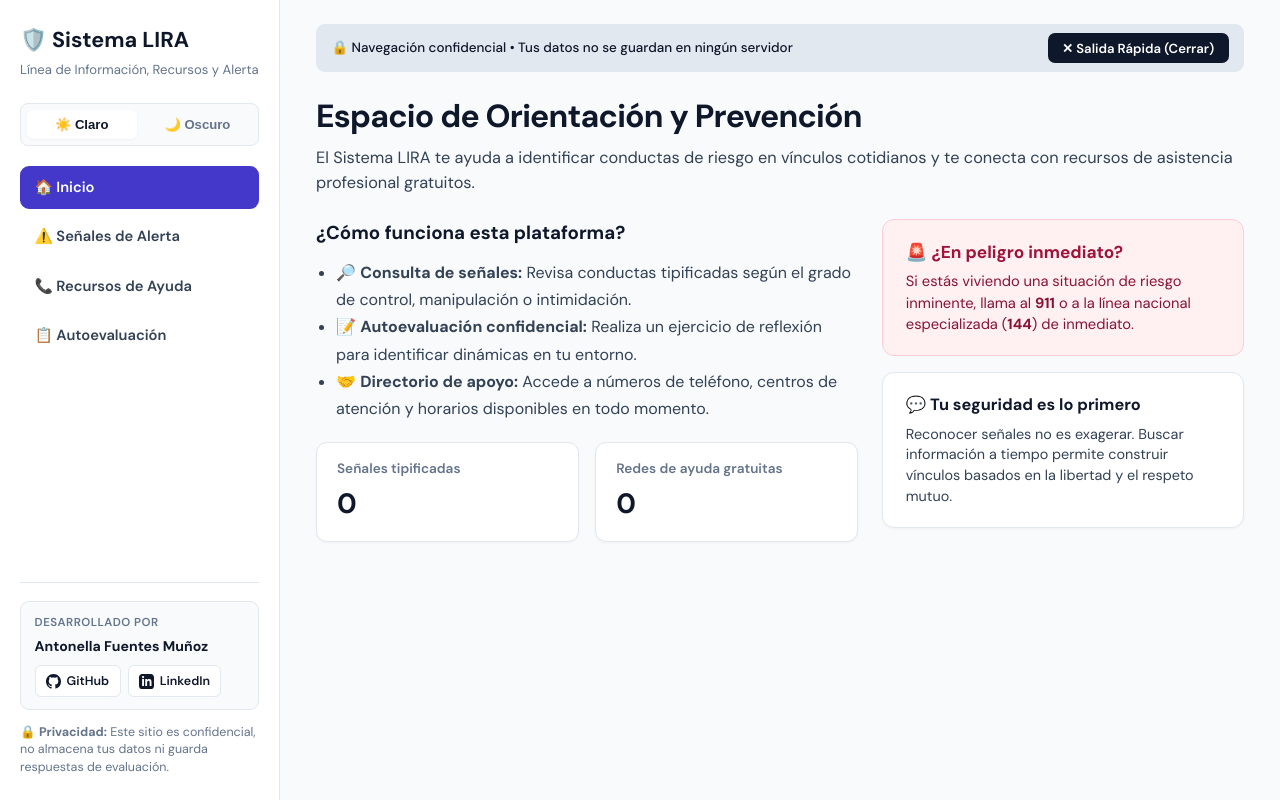
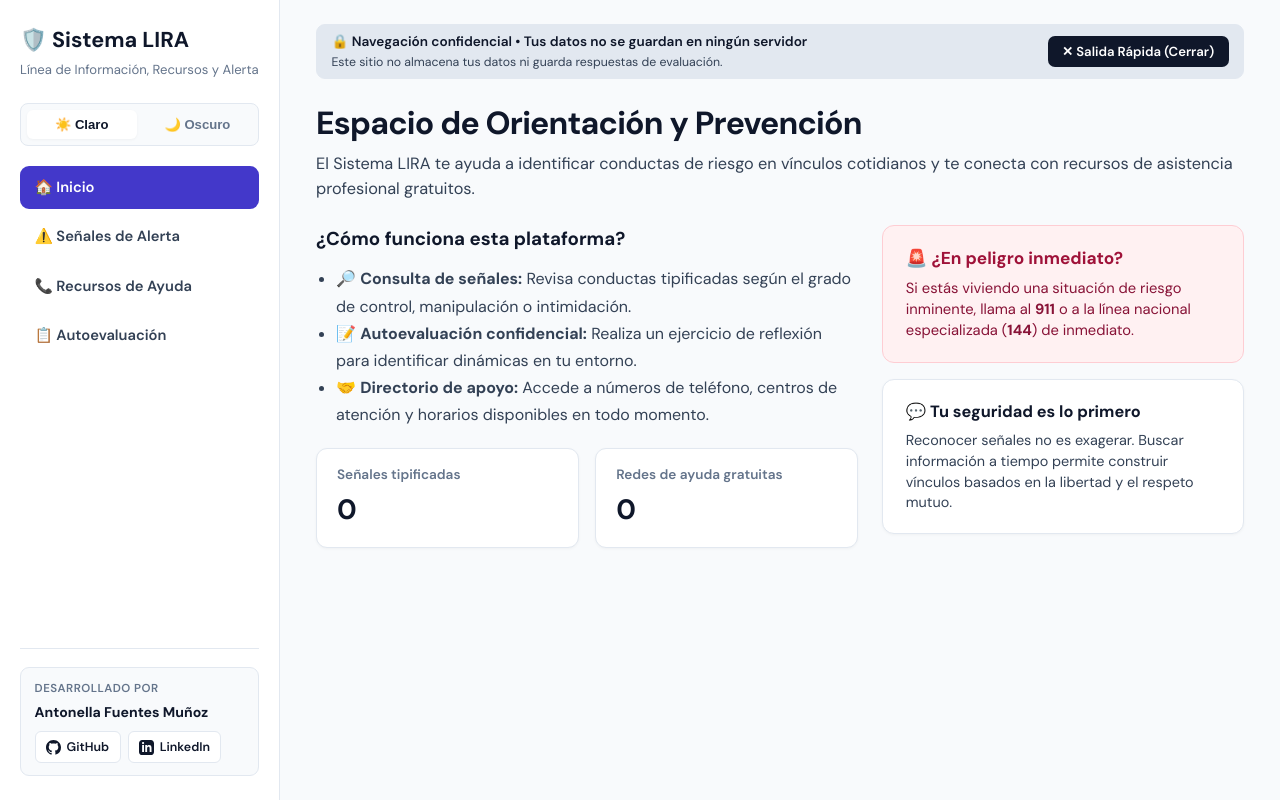
Before and after one commit to antonellaafuentes/Sistema-LIRA, a FastAPI app: page / in a window 1280 px wide. Run offline with FastAPI, Linux system fonts and the light colour scheme.

Commit message:
feat(ux): move confidentiality disclaimer into safe exit navigation bar with WCAG AA compliance

```diff
--- a/src/static/styles.css
+++ b/src/static/styles.css
@@ -322,10 +322,23 @@ body {
   gap: 0.8rem;
 }
 
+.safe-exit-info {
+  display: flex;
+  flex-direction: column;
+  gap: 0.15rem;
+}
+
 .safe-exit-text {
-  font-size: 0.84rem;
+  font-size: 0.85rem;
   color: var(--text-primary);
-  font-weight: 500;
+  font-weight: 600;
+  line-height: 1.35;
+}
+
+.safe-exit-subtext {
+  font-size: 0.77rem;
+  color: var(--text-secondary);
+  line-height: 1.3;
 }
 
 .safe-exit-link {
--- a/src/templates/base.html
+++ b/src/templates/base.html
@@ -67,10 +67,6 @@
             </a>
           </div>
         </div>
-
-        <div class="privacy-note">
-          🔒 <strong>Privacidad:</strong> Este sitio es confidencial, no almacena tus datos ni guarda respuestas de evaluación.
-        </div>
       </div>
     </aside>
 
@@ -78,9 +74,14 @@
     <main class="main-content">
       <!-- BARRA DE ESCAPE SEGURO -->
       <div class="safe-exit-bar">
-        <span class="safe-exit-text">
-          🔒 Navegación confidencial • Tus datos no se guardan en ningún servidor
-        </span>
+        <div class="safe-exit-info">
+          <div class="safe-exit-text">
+            🔒 Navegación confidencial • Tus datos no se guardan en ningún servidor
+          </div>
+          <small class="safe-exit-subtext">
+            Este sitio no almacena tus datos ni guarda respuestas de evaluación.
+          </small>
+        </div>
         <button type="button" class="safe-exit-link" onclick="quickExit()" title="Abre Google en nueva pestaña y reemplaza esta ventana sin dejar rastro en el historial">
           ✕ Salida Rápida (Cerrar)
         </button>
```
